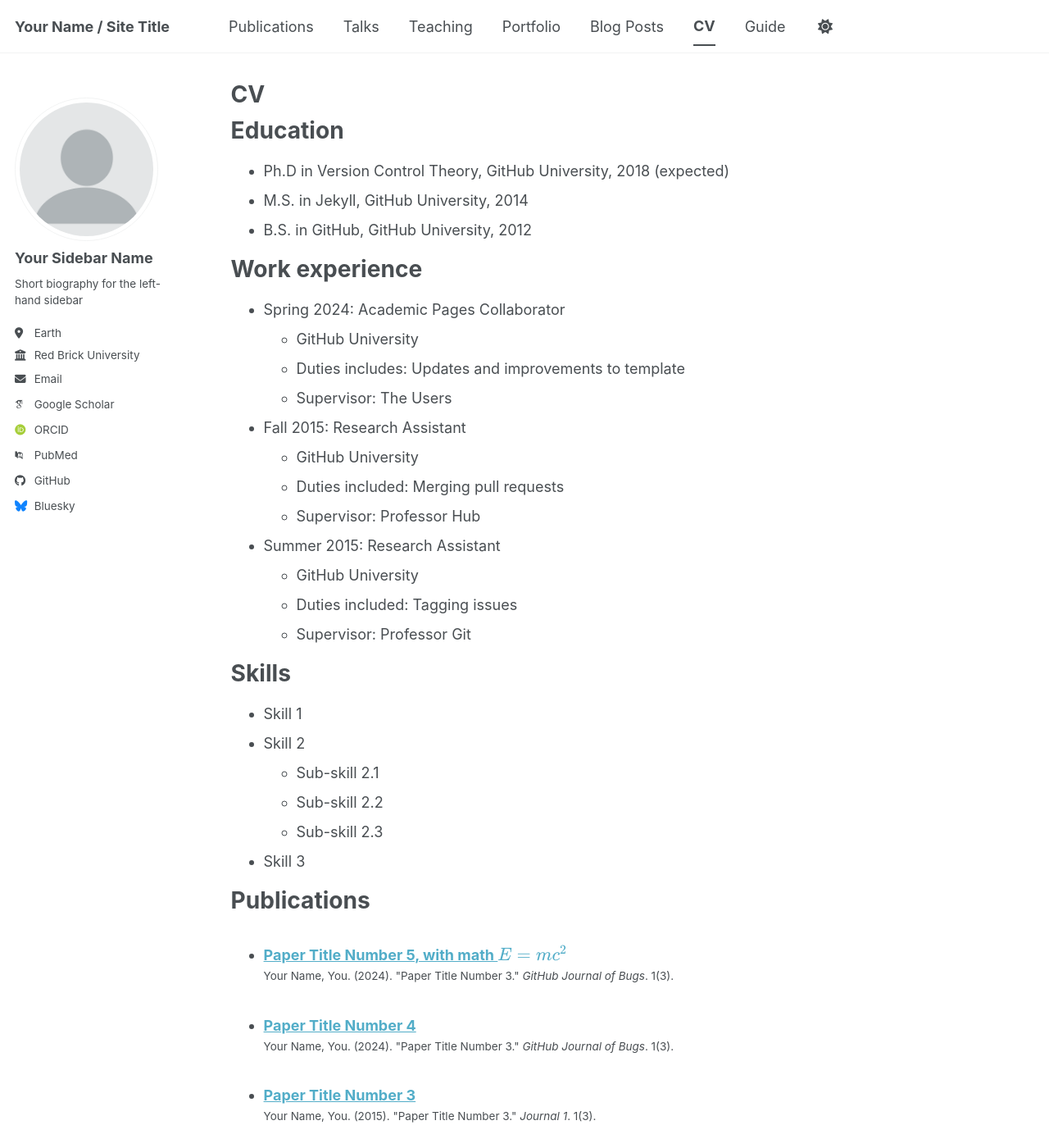
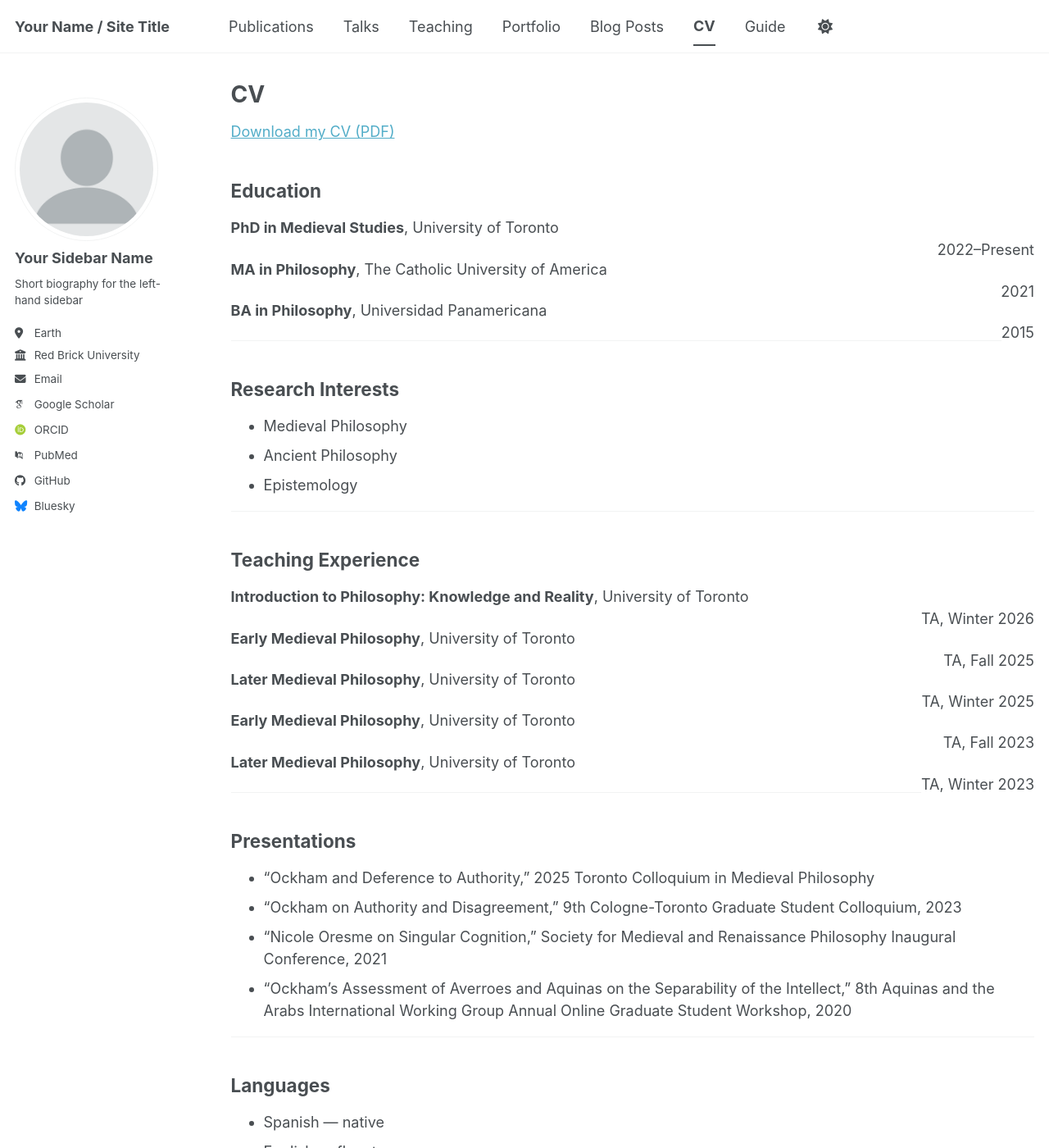
Before and after one commit to diegoespinoza93/diegoespinoza93.github.io, a Jekyll site: the page built from _pages/cv.md, in a window 1280 px wide and 1400 px high. Shown: the whole window at 82% size. Built offline with Jekyll 4.4.1, drawn with Linux system fonts in a browser that asks for light colours; some web fonts are replaced; a script bundle is joined from its source files by our own code; library files that are not in the unit come from our copies; some of the changed text lies outside the part shown.

Commit message:
Update cv.md

```diff
--- a/_pages/cv.md
+++ b/_pages/cv.md
@@ -7,58 +7,61 @@ redirect_from:
   - /resume
 ---
 
-{% include base_path %}
+[Download my CV (PDF)](/espinoza.cv.pdf)
 
-Education
-======
-* Ph.D in Version Control Theory, GitHub University, 2018 (expected)
-* M.S. in Jekyll, GitHub University, 2014
-* B.S. in GitHub, GitHub University, 2012
+## Education
 
-Work experience
-======
-* Spring 2024: Academic Pages Collaborator
-  * GitHub University
-  * Duties includes: Updates and improvements to template
-  * Supervisor: The Users
+**PhD in Medieval Studies**, University of Toronto
+<span style="float:right;">2022–Present</span>
 
-* Fall 2015: Research Assistant
-  * GitHub University
-  * Duties included: Merging pull requests
-  * Supervisor: Professor Hub
+**MA in Philosophy**, The Catholic University of America
+<span style="float:right;">2021</span>
 
-* Summer 2015: Research Assistant
-  * GitHub University
-  * Duties included: Tagging issues
-  * Supervisor: Professor Git
+**BA in Philosophy**, Universidad Panamericana
+<span style="float:right;">2015</span>
 
-Skills
-======
-* Skill 1
-* Skill 2
-  * Sub-skill 2.1
-  * Sub-skill 2.2
-  * Sub-skill 2.3
-* Skill 3
+---
 
-Publications
-======
-  <ul>{% for post in site.publications reversed %}
-    {% include archive-single-cv.html %}
-  {% endfor %}</ul>
+## Research Interests
 
-Talks
-======
-  <ul>{% for post in site.talks reversed %}
-    {% include archive-single-talk-cv.html  %}
-  {% endfor %}</ul>
+- Medieval Philosophy
+- Ancient Philosophy
+- Epistemology
 
-Teaching
-======
-  <ul>{% for post in site.teaching reversed %}
-    {% include archive-single-cv.html %}
-  {% endfor %}</ul>
+---
 
-Service and leadership
-======
-* Currently signed in to 43 different slack teams
+## Teaching Experience
+
+**Introduction to Philosophy: Knowledge and Reality**, University of Toronto
+<span style="float:right;">TA, Winter 2026</span>
+
+**Early Medieval Philosophy**, University of Toronto
+<span style="float:right;">TA, Fall 2025</span>
+
+**Later Medieval Philosophy**, University of Toronto
+<span style="float:right;">TA, Winter 2025</span>
+
+**Early Medieval Philosophy**, University of Toronto
+<span style="float:right;">TA, Fall 2023</span>
+
+**Later Medieval Philosophy**, University of Toronto
+<span style="float:right;">TA, Winter 2023</span>
+
+---
+
+## Presentations
+
+- “Ockham and Deference to Authority,” 2025 Toronto Colloquium in Medieval Philosophy
+- “Ockham on Authority and Disagreement,” 9th Cologne-Toronto Graduate Student Colloquium, 2023
+- “Nicole Oresme on Singular Cognition,” Society for Medieval and Renaissance Philosophy Inaugural Conference, 2021
+- “Ockham’s Assessment of Averroes and Aquinas on the Separability of the Intellect,” 8th Aquinas and the Arabs International Working Group Annual Online Graduate Student Workshop, 2020
+
+---
+
+## Languages
+
+- Spanish — native
+- English — fluent
+- French — reading knowledge
+- German — reading knowledge
+- Latin — reading knowledge
```
